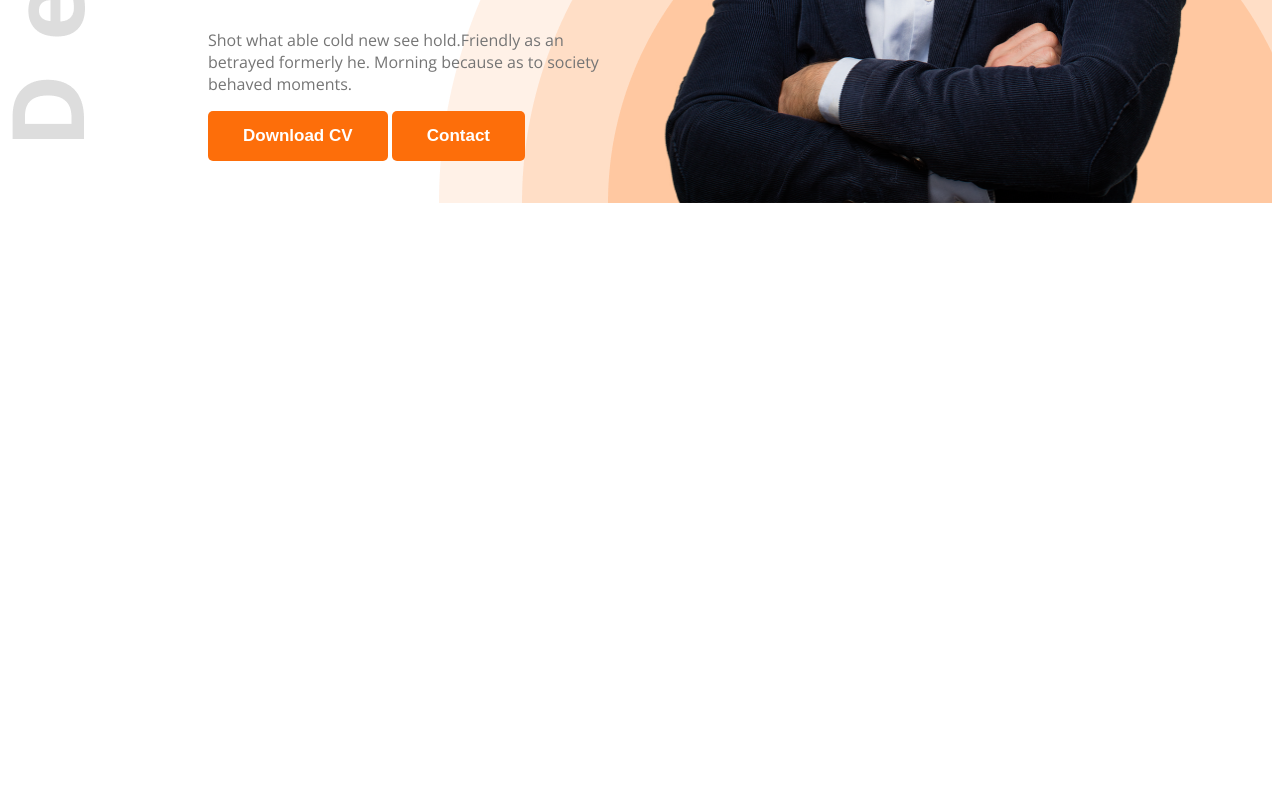
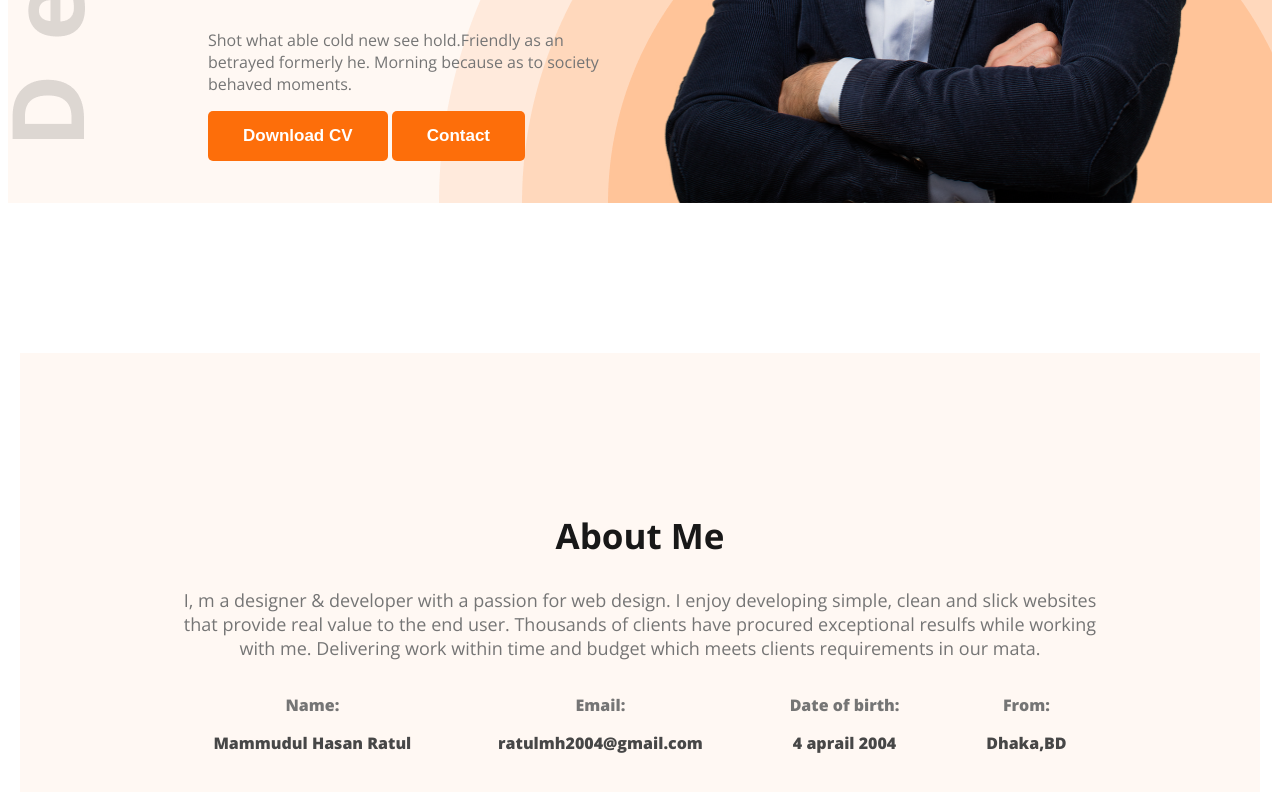
Before and after one commit to syz-bash/My-Portfolio-website, a plain HTML site: page index.html in a window 1280 px wide. Shown: the part 632-1424 px from the top of the page. Before the commit the page ends 843 px from the top, so only its background shows below. Drawn offline with nearby package versions, Linux system fonts and the light colour scheme.

Commit message:
Add my update website

```diff
--- a/Style/style.css
+++ b/Style/style.css
@@ -1,8 +1,10 @@
+
+
 
 .Header{
     background-image: url(../images/developer.png),url(../images/header_bg.png);
     background-repeat: no-repeat;
-    background-position: top left,bottom right;
+    background-position: top left,bottom right;background-color: #FFF8F3;
 }
 .open-sans-h {
   font-family: "Open Sans", serif;
@@ -92,3 +94,28 @@ nav .nv-type{
     width: 580px;
     height: 676px;
 }
+
+/* main */
+
+.main-1{
+    max-width: 940px;
+    background-color:#FFF8F3 ;
+    margin: 0 auto;
+    padding: 130px 150px;
+    margin-top: 150px;
+    text-align: center;
+}
+
+.m-header{
+    font-size: 35px;
+    font-weight: bold;
+}
+.m-title{
+    font-size: 18px;
+    font-weight: 400;
+}
+
+.about-items{
+    display: flex;
+    justify-content: space-around;
+}
--- a/index.html
+++ b/index.html
@@ -34,7 +34,29 @@
         </div>
     </header>
     <main>
+        <section class="main-1">
+            <h1 class="m-header dark-1">About Me</h1>
+            <p class="m-title dark-3">I, m a designer & developer with a passion for web design. I enjoy developing simple, clean and slick websites that provide real value to the end user. Thousands of clients have procured exceptional resulfs while working with me. Delivering work within time and budget which meets clients requirements in our mata.</p>
 
+            <div class="about-items">
+                <div class="about-item">
+                    <p class="dark-3">Name:</p>
+                    <p class="dark-2">Mammudul Hasan Ratul</p>
+                </div>
+                <div class="about-item">
+                    <p class="dark-3">Email:</p>
+                    <p class="dark-2">ratulmh2004@gmail.com</p>
+                </div>
+                <div class="about-item">
+                    <p class="dark-3">Date of birth:</p>
+                    <p class="dark-2">4 aprail 2004</p>
+                </div>
+                <div class="about-item">
+                    <p class="dark-3">From:</p>
+                    <p class="dark-2">Dhaka,BD</p>
+                </div>
+            </div>
+        </section>
     </main>
     <footer>
 
```
